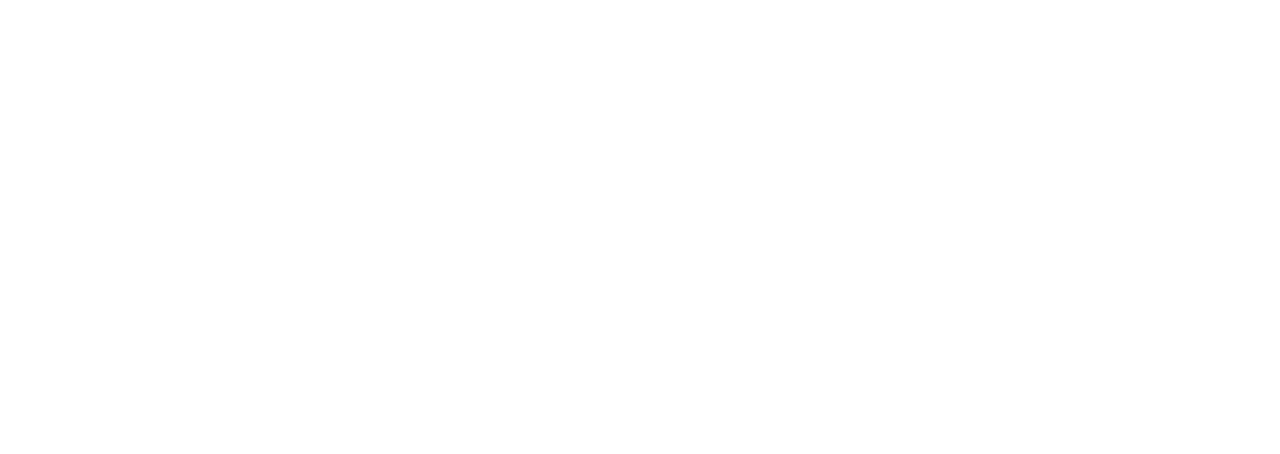
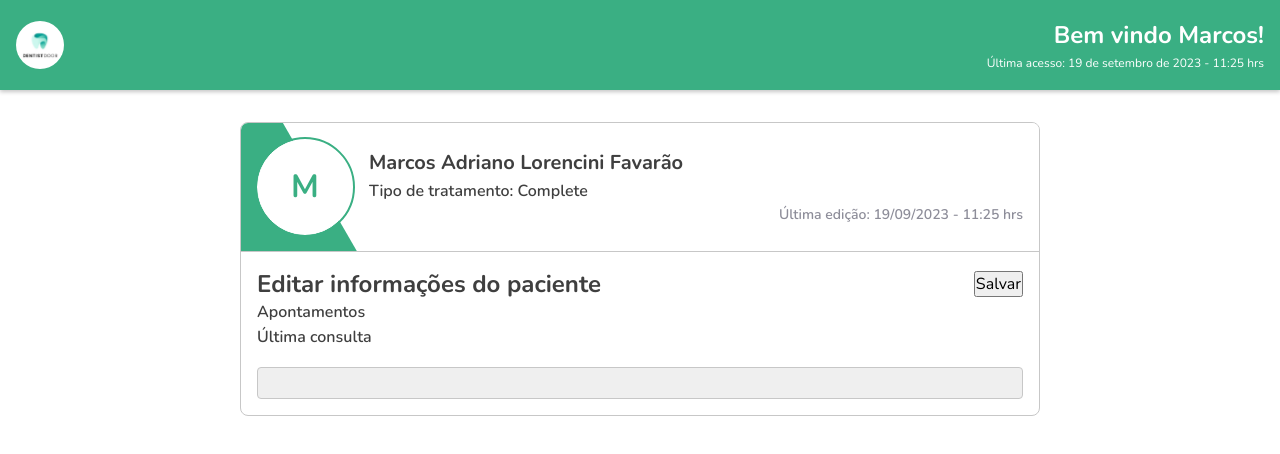
Before and after one commit to aditek-marcosfavarao/react-mini-dentist-system, a React (Vite) app: page /edition in a window 1280 px wide. Before the commit this address had no page. Shown: the top 454 px of the page. Built offline with nearby package versions, Linux system fonts and the light colour scheme.

Commit message:
feature: created edition page

```diff
--- a/src/common/Layouts/Header/styles.ts
+++ b/src/common/Layouts/Header/styles.ts
@@ -6,8 +6,8 @@
   padding: 1rem;
   box-shadow: 0 2px 4px 0 ${(props) => props.theme['gray-300']};
 
-  position: fixed;
-  top: 0;
+  /* position: fixed;
+  top: 0; */
   z-index: 9999;
 
   display: flex;
--- /dev/null
+++ b/src/components/Inputs/InputForm/index.tsx
@@ -0,0 +1,16 @@
+import { InputFormContainer } from './styles'
+
+interface InputFormProps extends React.InputHTMLAttributes<HTMLInputElement> {
+  label?: string
+}
+
+export function InputForm({ label = '', ...rest }: InputFormProps) {
+  return (
+    <>
+      <InputFormContainer>
+        <label htmlFor={rest.id}>{label}</label>
+        <input {...rest} />
+      </InputFormContainer>
+    </>
+  )
+}
--- /dev/null
+++ b/src/components/Inputs/InputForm/styles.ts
@@ -0,0 +1,27 @@
+import styled from 'styled-components'
+
+export const InputFormContainer = styled.div`
+  display: flex;
+  flex-direction: column;
+  gap: 1rem;
+
+  label {
+    font-size: 1rem;
+    font-weight: 600;
+    line-height: 1.6;
+  }
+
+  input {
+    background-color: ${(props) => props.theme['gray-200']};
+    color: ${(props) => props.theme.dark};
+    padding: 0.25rem 0.5rem;
+    border: 1px solid ${(props) => props.theme['gray-300']};
+    border-radius: 4px;
+    outline: 0;
+
+    &:focus {
+      /* outline: ${(props) => props.theme['green-500']} 1px solid; */
+      border-color: ${(props) => props.theme['green-500']};
+    }
+  }
+`
--- a/src/components/Inputs/InputLogin/index.tsx
+++ b/src/components/Inputs/InputLogin/index.tsx
@@ -1,7 +1,7 @@
 import { InputLoginContainer, InputProperties } from './styles'
 
 interface InputLoginProps extends React.InputHTMLAttributes<HTMLInputElement> {
-  label: string
+  label?: string
   cursorPointerOnHoverIcon?: boolean
   iconLeft?: () => void
   iconRight?: () => void
--- a/src/components/Inputs/InputLogin/styles.ts
+++ b/src/components/Inputs/InputLogin/styles.ts
@@ -25,7 +25,6 @@
   height: 2rem;
   border: 1px solid transparent;
   border-radius: 4px;
-  /* outline: 2px solid transparent; */
   overflow: hidden;
 
   display: flex;
@@ -34,7 +33,6 @@
   &:focus-within,
   &:hover {
     background-color: ${(props) => props.theme['green-500']};
-    /* outline-color: ${(props) => props.theme['green-500']}; */
     border-color: ${(props) => props.theme['green-500']};
   }
 
@@ -42,7 +40,7 @@
     color: ${(props) => props.theme.dark};
     width: 100%;
     height: 100%;
-    padding: 1rem;
+    padding: 1rem; // espaçamento dentro do input
     border: 0;
     outline: none;
   }
--- /dev/null
+++ b/src/pages/Edition/index.tsx
@@ -0,0 +1,51 @@
+import { formatDate } from '../../common/utils'
+import { InputForm } from '../../components/Inputs/InputForm'
+
+import {
+  EditionContainer,
+  EditionDisplay,
+  DisplayHeader,
+  Avatar,
+  Info,
+  EditionContent,
+  ContentHeader,
+  ContentBlock,
+} from './styles'
+
+export function Edition() {
+  const lastEditionDate = new Date()
+  const lastProfileEdition = formatDate(lastEditionDate, 'simple')
+
+  return (
+    <>
+      <EditionContainer>
+        <EditionDisplay>
+          <DisplayHeader>
+            <Avatar />
+
+            <Info>
+              <h2>Marcos Adriano Lorencini Favarão</h2>
+              <h3>
+                Tipo de tratamento: <span>Complete</span>
+              </h3>
+              <time>Última edição: {lastProfileEdition}</time>
+            </Info>
+          </DisplayHeader>
+
+          <EditionContent action="">
+            <ContentHeader>
+              <h2>Editar informações do paciente</h2>
+              <button type="submit">Salvar</button>
+            </ContentHeader>
+
+            <ContentBlock>
+              <h3>Apontamentos</h3>
+
+              <InputForm label="Última consulta" />
+            </ContentBlock>
+          </EditionContent>
+        </EditionDisplay>
+      </EditionContainer>
+    </>
+  )
+}
--- /dev/null
+++ b/src/pages/Edition/styles.ts
@@ -0,0 +1,110 @@
+import styled from 'styled-components'
+
+export const EditionContainer = styled.div`
+  background-color: ${(props) => props.theme.white};
+`
+
+export const EditionDisplay = styled.div`
+  background-color: ${(props) => props.theme.white};
+  max-width: 50rem;
+  margin: 0 auto;
+  margin-top: 2rem;
+  border: 1px solid ${(props) => props.theme['gray-300']};
+  border-radius: 8px;
+  overflow: hidden;
+`
+
+export const DisplayHeader = styled.header`
+  background-color: ${(props) => props.theme.white};
+  width: 100%;
+  padding: 1rem;
+  border: 0;
+  border-bottom: 1px solid ${(props) => props.theme['gray-300']};
+  overflow: hidden;
+
+  position: relative;
+  display: flex;
+  align-items: center;
+  gap: 1rem;
+
+  &::before {
+    content: '';
+    background-color: ${(props) => props.theme['green-500']};
+    width: 16rem;
+    height: 16rem;
+    position: absolute;
+    top: 0;
+    left: 0;
+    rotate: 60deg;
+    translate: -10rem 0 0;
+  }
+`
+
+export const Info = styled.div`
+  background-color: ${(props) => props.theme.white};
+  flex: 1;
+
+  h2 {
+    font-size: 1.25rem;
+    font-weight: 700;
+    line-height: 1.6;
+  }
+
+  h3 {
+    font-size: 1rem;
+    font-weight: 600;
+    line-height: 1.6;
+  }
+
+  time {
+    color: ${(props) => props.theme['gray-400']};
+    display: block;
+    text-align: right;
+    font-size: 0.875rem;
+    font-weight: 600;
+    line-height: 1.6;
+  }
+`
+
+export const Avatar = styled.div`
+  background-color: ${(props) => props.theme.white};
+  width: 6rem;
+  height: 6rem;
+  border: 1px solid ${(props) => props.theme.white};
+  border-radius: 50%;
+  position: relative;
+  outline: ${(props) => props.theme['green-500']} 2px solid;
+
+  &::after {
+    content: 'M';
+    color: ${(props) => props.theme['green-500']};
+
+    position: absolute;
+    left: 50%;
+    top: 50%;
+    transform: translate(-50%, -50%);
+
+    font-size: 2rem;
+    font-weight: 700;
+    line-height: 1.6;
+  }
+`
+
+export const EditionContent = styled.form`
+  width: 100%;
+  padding: 1rem;
+`
+
+export const ContentHeader = styled.header`
+  display: flex;
+  align-items: center;
+  justify-content: space-between;
+`
+
+export const ContentBlock = styled.div`
+  h3 {
+    font-size: 1rem;
+    font-weight: 600;
+    line-height: 1.6;
+  }
+`
--- a/src/pages/Login/styles.ts
+++ b/src/pages/Login/styles.ts
@@ -4,6 +4,20 @@
   background-color: ${(props) => props.theme.white};
   height: 100vh;
   position: relative;
+
+  &::before {
+    content: '';
+    background-color: ${(props) => props.theme['green-500']};
+    width: 8rem;
+    height: 16rem;
+    padding: 1rem;
+
+    position: absolute;
+    top: -8rem;
+    left: -4rem;
+
+    rotate: 45deg;
+  }
 `
 
 export const LoginDisplay = styled.main`
--- a/src/routes/Router.tsx
+++ b/src/routes/Router.tsx
@@ -3,6 +3,7 @@
 import { DefaultLayout } from '../common/Layouts/DefaultLayout'
 
 import { Login } from '../pages/Login'
+import { Edition } from '../pages/Edition'
 
 export function Router() {
   function RenderRoute() {
@@ -20,7 +21,7 @@
 
         <Route path="/" element={<DefaultLayout />}>
           <Route path="/dashboard" element={<RenderRoute />} />
-          <Route path="/profile-edition" element={<RenderRoute />} />
+          <Route path="/edition" element={<Edition />} />
         </Route>
       </Routes>
     </>
```
Also changed, not shown: src/pages/Edition/data/index.ts (added, +29 -0 lines).
